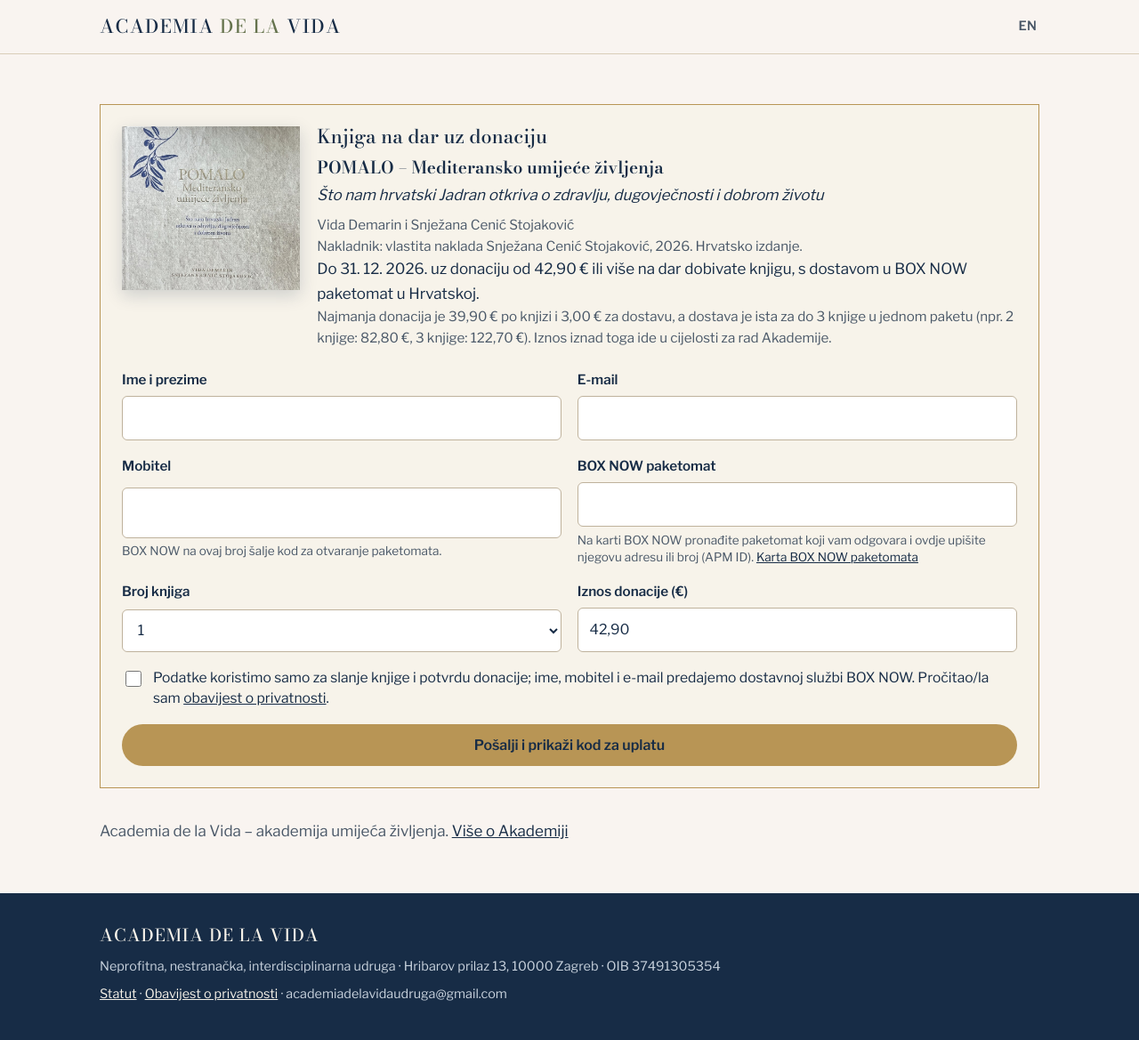
After one commit to terrapomalo-lab/academiadelavida, a Flask app: page /knjiga in a window 1280 px wide. The commit adds this page. Shown: the whole page at 89% size. Run offline with Flask 3, Linux system fonts and the light colour scheme.

Commit message:
Posebna stranica /knjiga za dijeljenje i traka na naslovnoj
Co-Authored-By: Claude Opus 5.5 <noreply@anthropic.com>
Claude-Session: https://claude.ai/code/session_01159KqeiWfCtGeqwJgoURcC

```diff
--- a/app.py
+++ b/app.py
@@ -83,6 +83,14 @@ def create_app(overrides=None):
     @app.get("/en")
     def index_en_noslash():
         return redirect(url_for("index_en"), 301)
+
+    @app.get("/knjiga")
+    def book_hr():
+        return render_template("book.html", t=i18n.T["hr"], lang="hr", alt_url=url_for("book_en"), home=url_for("index_hr"))
+
+    @app.get("/en/book")
+    def book_en():
+        return render_template("book.html", t=i18n.T["en"], lang="en", alt_url=url_for("book_hr"), home=url_for("index_en"))
 
     @app.get("/privatnost")
     def privacy_hr():
--- a/i18n.py
+++ b/i18n.py
@@ -125,6 +125,9 @@ T = {
   "support_p": "Akademiju vode volonteri. Dobrovoljnom donacijom pomažete razvoj edukativnih sadržaja, aktivnosti i zajednice. Sredstva koristimo za ciljeve utvrđene Statutom.",
   "support_sep": "Donacija je odvojena od članarine.",
   "book_h": "Knjiga na dar uz donaciju",
+  "book_promo": "Knjiga POMALO na dar uz donaciju Akademiji, do {until}",
+  "book_about": "Academia de la Vida – akademija umijeća življenja.",
+  "book_about_link": "Više o Akademiji",
   "book_title": "POMALO – Mediteransko umijeće življenja",
   "book_sub": "Što nam hrvatski Jadran otkriva o zdravlju, dugovječnosti i dobrom životu",
   "book_authors": "Vida Demarin i Snježana Cenić Stojaković",
@@ -311,6 +314,9 @@ T = {
   "support_p": "The Academia is run by volunteers. A voluntary donation helps us develop educational content, activities and our community. Funds are used for the aims set out in the Statute.",
   "support_sep": "Donations are separate from the membership fee.",
   "book_h": "A book as a thank-you for your donation",
+  "book_promo": "The book POMALO as a gift with your donation to the Academia, until {until}",
+  "book_about": "Academia de la Vida – an academy of the art of living.",
+  "book_about_link": "More about the Academia",
   "book_title": "POMALO – Mediteransko umijeće življenja",
   "book_sub": "Što nam hrvatski Jadran otkriva o zdravlju, dugovječnosti i dobrom životu",
   "book_authors": "Vida Demarin and Snježana Cenić Stojaković",
--- a/static/site.css
+++ b/static/site.css
@@ -241,3 +241,7 @@ footer .meta{color:#C9D3DE}
 .book-form{display:grid;gap:1.1rem;min-width:0}
 .book-form .field small{color:var(--muted);font-size:.85rem;line-height:1.4}
 .book-form input,.book-form select{min-width:0}
+.promo{display:block;background:var(--gold);color:var(--navy);text-align:center;padding:.7rem 16px;font-weight:500;text-decoration:none;line-height:1.4}
+.promo:hover,.promo:focus{background:var(--navy);color:#fff}
+.book-page{padding-top:2rem}
+.book-back{margin-top:1.5rem;color:var(--muted)}
--- /dev/null
+++ b/templates/_book.html
@@ -0,0 +1,32 @@
+    {% set unit = fmt_eur(cfg.BOOK_UNIT_CENTS, lang) %}
+    {% set until = fmt_date(cfg.BOOK_OFFER_UNTIL, lang) %}
+    <div class="book" id="knjiga">
+      <div class="book-info{{ " has-cover" if book_cover }}">
+        {% if book_cover %}<img class="book-cover" src="{{ url_for('static', filename=cfg.BOOK_COVER) }}" alt="{{ t.book_title }}" width="360" height="332" loading="lazy">{% endif %}
+        <div>
+          <h3>{{ t.book_h }}</h3>
+          <p class="book-title">{{ t.book_title }}</p>
+          <p class="book-sub">{{ t.book_sub }}</p>
+          <p class="book-meta">{{ t.book_authors }}<br>{{ t.book_publisher }}</p>
+          <p>{{ t.book_offer|replace('{until}', until)|replace('{unit}', unit) }}</p>
+          <p class="note">{{ t.book_offer_note|replace('{price}', fmt_eur(cfg.BOOK_PRICE_CENTS, lang))|replace('{ship}', fmt_eur(cfg.BOOK_SHIP_CENTS, lang))|replace('{per}', cfg.BOOK_PER_PARCEL|string) }}</p>
+        </div>
+      </div>
+      <form id="book-form" class="book-form" novalidate data-api="{{ url_for('api_book') }}" data-price="{{ cfg.BOOK_PRICE_CENTS }}" data-ship="{{ cfg.BOOK_SHIP_CENTS }}" data-per="{{ cfg.BOOK_PER_PARCEL }}" data-lang="{{ lang }}"
+            data-msg='{{ {"err_prefix": t.err_prefix, "server": t.err_server|replace("{email}", cfg.ORG_EMAIL), "sending": t.f_sending, "submit": t.book_submit, "code_hr": t.code_hr, "code_eu": t.code_eu, "dl_png": t.dl_png, "dl_pdf": t.dl_pdf, "copy": t.copy_btn, "copied": t.copied}|tojson|forceescape }}'>
+        <input type="hidden" name="lang" value="{{ lang }}">
+        <div class="hp" aria-hidden="true"><label>Web <input name="web" tabindex="-1" autocomplete="off"></label></div>
+        <div class="row2">
+          <div class="field"><label for="b-ime">{{ t.book_name }}</label><input type="text" id="b-ime" name="ime" autocomplete="name" required></div>
+          <div class="field"><label for="b-email">{{ t.book_email }}</label><input id="b-email" name="email" type="email" autocomplete="email" required></div>
+          <div class="field"><label for="b-mob">{{ t.book_phone }}</label><input id="b-mob" name="mobitel" type="tel" autocomplete="tel" required><small>{{ t.book_phone_hint }}</small></div>
+          <div class="field"><label for="b-box">{{ t.book_locker }}</label><input type="text" id="b-box" name="paketomat" required><small>{{ t.book_locker_hint }} <a href="{{ 'https://boxnow.hr/locker-finder' if lang == 'hr' else 'https://boxnow.hr/en/locker-finder' }}" target="_blank" rel="noopener">{{ t.book_locker_find }}</a></small></div>
+          <div class="field"><label for="b-qty">{{ t.book_qty }}</label><select id="b-qty" name="kolicina">{% for n in range(1, cfg.BOOK_MAX_QTY + 1) %}<option value="{{ n }}">{{ n }}</option>{% endfor %}</select></div>
+          <div class="field"><label for="b-amount">{{ t.book_amount }}</label><input type="text" id="b-amount" name="iznos" inputmode="decimal" value="{{ '%d,%02d' % (cfg.BOOK_UNIT_CENTS // 100, cfg.BOOK_UNIT_CENTS % 100) if lang == 'hr' else '%d.%02d' % (cfg.BOOK_UNIT_CENTS // 100, cfg.BOOK_UNIT_CENTS % 100) }}" required></div>
+        </div>
+        <label class="choice"><input type="checkbox" name="privatnost" id="b-priv" value="1" required> <span>{{ t.book_privacy|linkify('obavijest', url_for('privacy_hr') if lang == 'hr' else url_for('privacy_en'), t.f_privacy_link) }}</span></label>
+        <p class="err" id="book-err" role="alert" hidden></p>
+        <button type="submit" class="btn btn-gold" id="book-btn">{{ t.book_submit }}</button>
+      </form>
+      <div class="ok paybox" id="book-ok" tabindex="-1" hidden></div>
+    </div>
--- a/templates/base.html
+++ b/templates/base.html
@@ -4,15 +4,15 @@
 <meta charset="utf-8">
 <meta name="viewport" content="width=device-width, initial-scale=1, viewport-fit=cover">
 <title>{% block title %}Academia de la Vida{% endblock %}</title>
-<meta name="description" content="{{ t.meta_desc }}">
-<meta property="og:title" content="Academia de la Vida">
-<meta property="og:description" content="{{ t.meta_desc }}">
-<meta property="og:image" content="{{ cfg.BASE_URL }}{{ url_for('static', filename='img/og.jpg') }}">
+<meta name="description" content="{% block desc %}{{ t.meta_desc }}{% endblock %}">
+<meta property="og:title" content="{% block ogtitle %}Academia de la Vida{% endblock %}">
+<meta property="og:description" content="{{ self.desc() }}">
+<meta property="og:image" content="{{ cfg.BASE_URL }}{% block ogimage %}{{ url_for('static', filename='img/og.jpg') }}{% endblock %}">
 <meta property="og:type" content="website">
 <meta name="theme-color" content="#F9F4F0">
 <link rel="icon" href="{{ url_for('static', filename='img/logo.png') }}">
 <link rel="preload" href="{{ url_for('static', filename='fonts/bodoni-moda-latin-500-normal.woff2') }}" as="font" type="font/woff2" crossorigin>
-<link rel="stylesheet" href="{{ url_for('static', filename='site.css') }}?v=5">
+<link rel="stylesheet" href="{{ url_for('static', filename='site.css') }}?v=6">
 {% block head %}{% endblock %}
 </head>
 <body>
--- /dev/null
+++ b/templates/book.html
@@ -0,0 +1,18 @@
+{% extends "base.html" %}
+{% block title %}{{ t.book_h }} · Academia de la Vida{% endblock %}
+{% block desc %}{{ t.book_title }} – {{ t.book_offer|replace('{until}', fmt_date(cfg.BOOK_OFFER_UNTIL, lang))|replace('{unit}', fmt_eur(cfg.BOOK_UNIT_CENTS, lang)) }}{% endblock %}
+{% block ogtitle %}{{ t.book_h }} – Academia de la Vida{% endblock %}
+{% block ogimage %}{{ url_for('static', filename=cfg.BOOK_COVER) }}{% endblock %}
+{% block head %}
+<link rel="alternate" hreflang="hr" href="{{ cfg.BASE_URL }}{{ url_for('book_hr') }}">
+<link rel="alternate" hreflang="en" href="{{ cfg.BASE_URL }}{{ url_for('book_en') }}">
+{% endblock %}
+{% block main %}
+<section class="band book-page">
+  <div class="wrap">
+    {% if book_active %}{% include "_book.html" %}
+    {% else %}<p>{{ t.book_closed }}</p>{% endif %}
+    <p class="book-back">{{ t.book_about }} <a href="{{ home }}">{{ t.book_about_link }}</a></p>
+  </div>
+</section>
+{% endblock %}
```
Also changed, not shown: templates/index.html (+2 -34 lines), tests/test_flow.py (+9 -0 lines).
